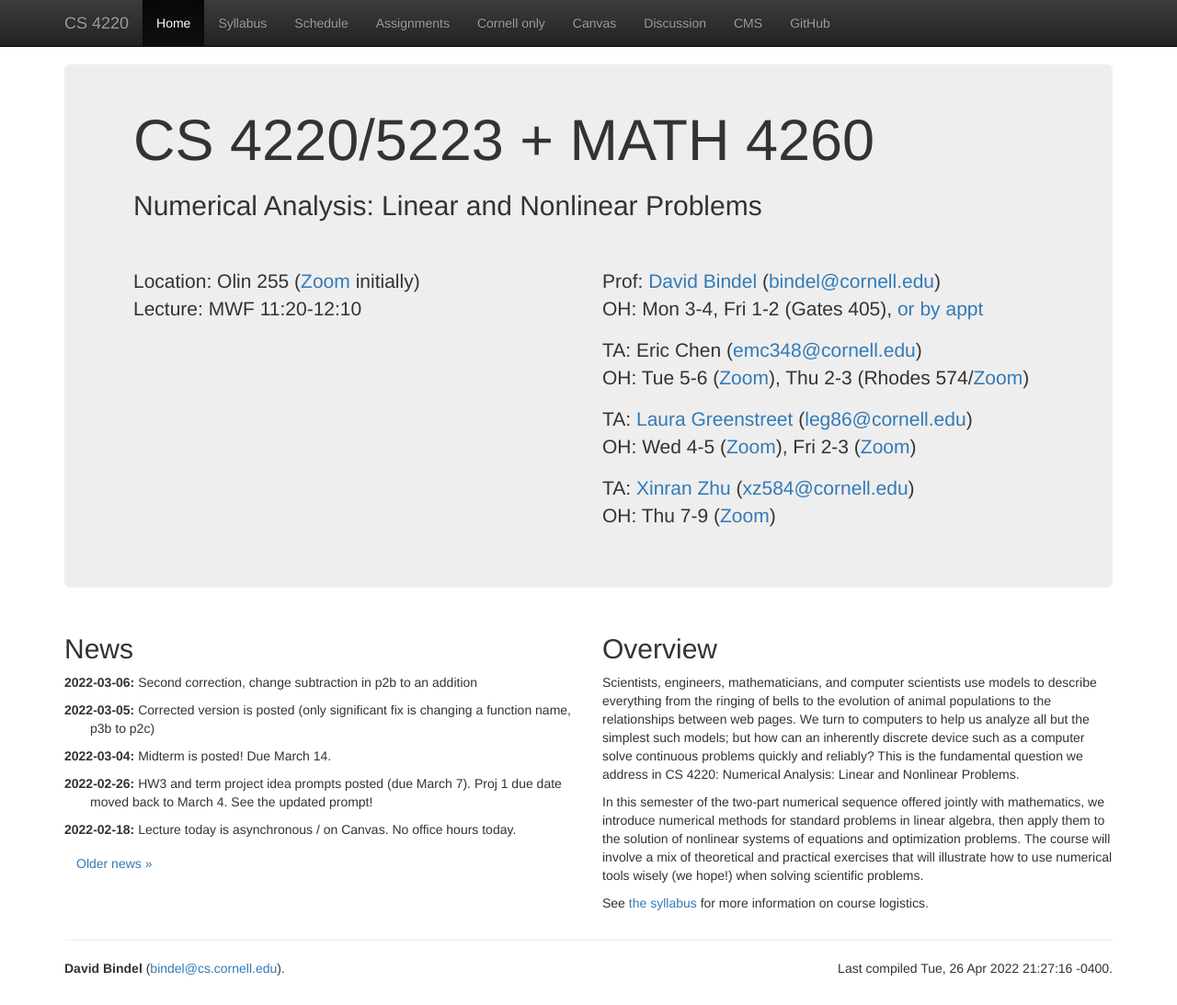
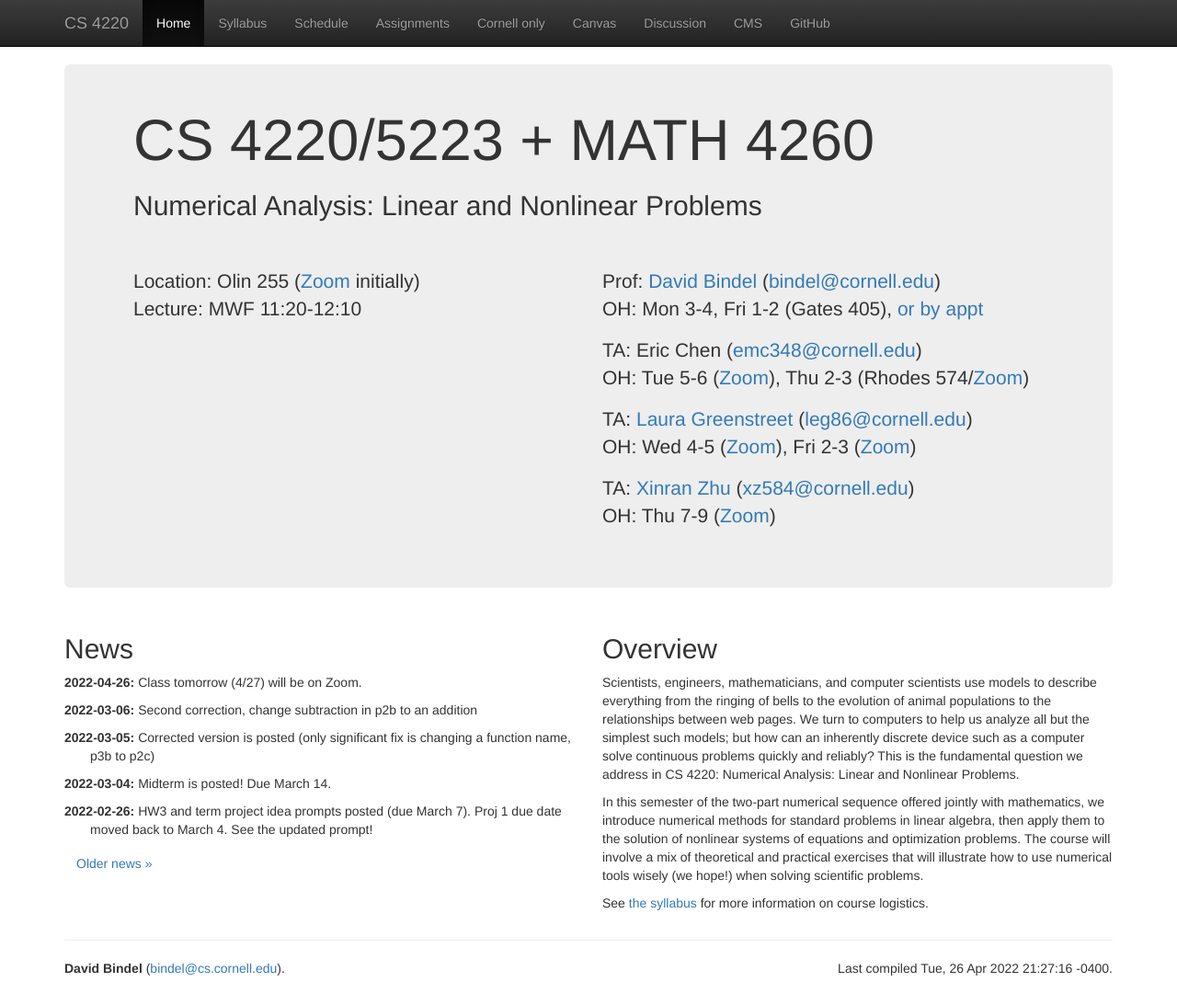
Before and after one commit to dbindel/cs4220-s22, a Jekyll site: the page built from web/index.html, in a window 1280 px wide and 1093 px high. Shown: the whole window at 92% size. Built offline with Jekyll 4.4.1, drawn with Linux system fonts in a browser that asks for light colours; nearby versions of some CDN libraries.

Commit message:
Update info on class tomorrow.

```diff
--- a/web/_data/news.yml
+++ b/web/_data/news.yml
@@ -28,3 +28,6 @@
 -
   date: 2022-03-06
   text: Second correction, change subtraction in p2b to an addition
+-
+  date: 2022-04-26
+  text: Class tomorrow (4/27) will be on Zoom.
```
